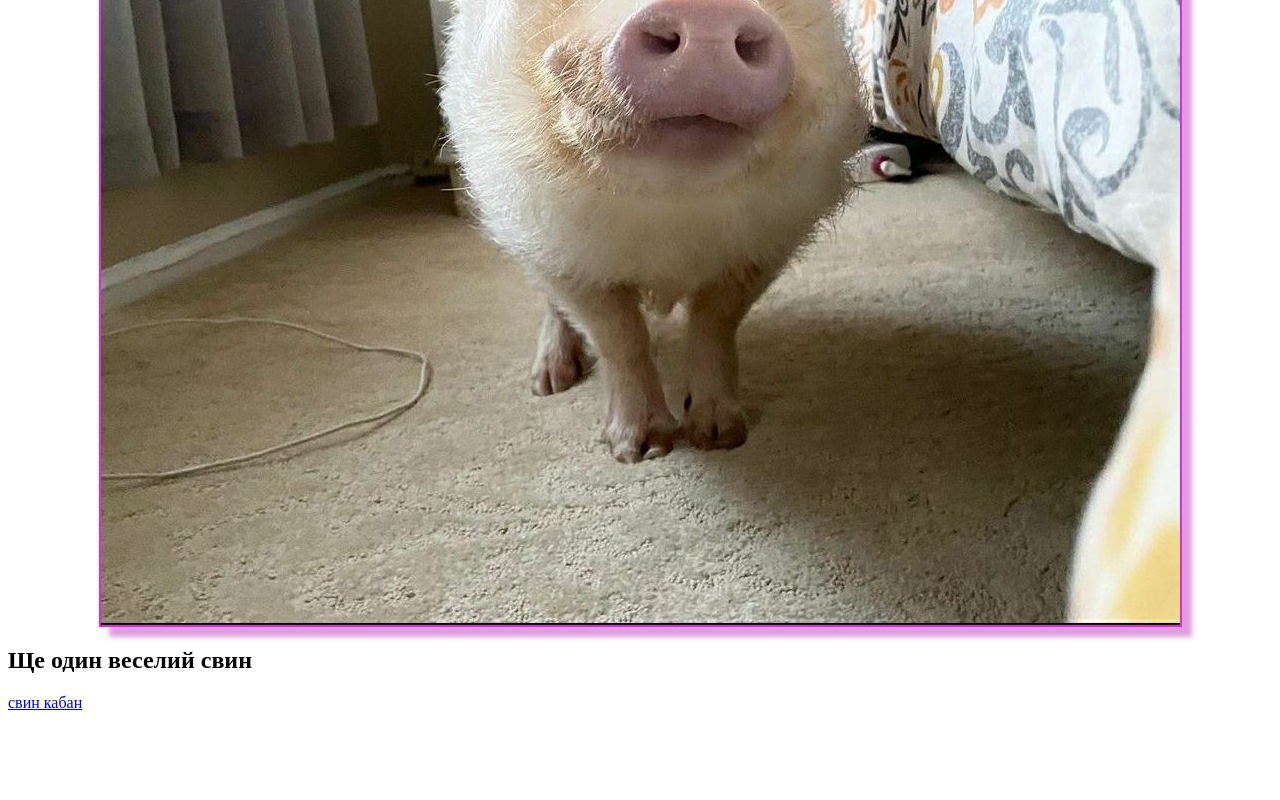
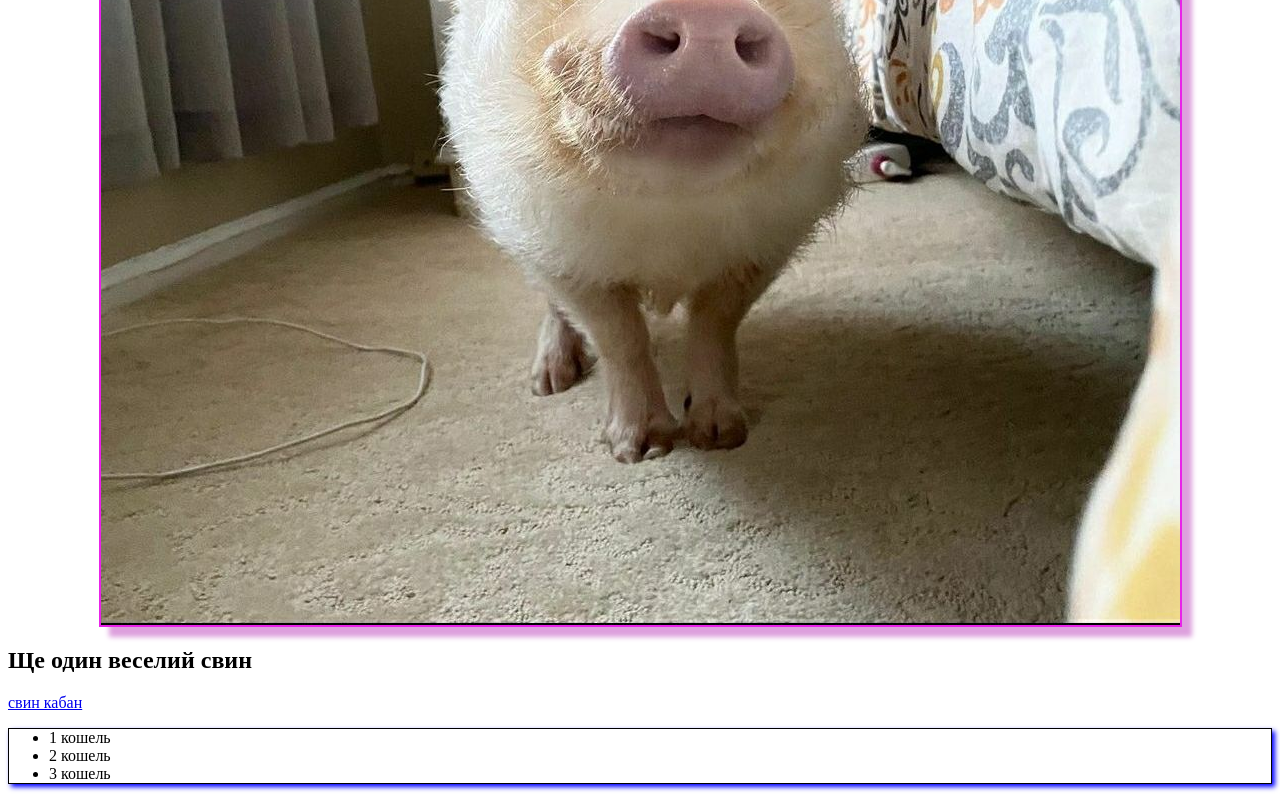
Before and after one commit to DarknestCv/First-git-dz, a plain HTML site: page index.html in a window 1280 px wide. Shown: the part 590-1390 px from the top of the page. Before the commit the page ends 1310 px from the top, so only its background shows below. Drawn offline with Linux system fonts and the light colour scheme.

Commit message:
added ul and style ul

```diff
--- a/index.html
+++ b/index.html
@@ -15,6 +15,14 @@
     </div>
     <h2>Ще один веселий свин</h2>
     <a href="https://pikabu.ru/story/milyiy_svin_6251908"> свин кабан</a>
+
+
+
+    <ul>
+        <li>1 кошель</li>
+        <li>2 кошель</li>
+        <li>3 кошель</li>
+    </ul>
 </body>
 
 </html>
--- a/style.css
+++ b/style.css
@@ -13,3 +13,7 @@ h1 {
     font-family: 'Gill Sans', 'Gill Sans MT', Calibri, 'Trebuchet MS', sans-serif;
     font-size: 50px;
 }
+ul{
+    border: solid 1px black;
+    box-shadow: 3px 3px 5px blue;
+}
```
